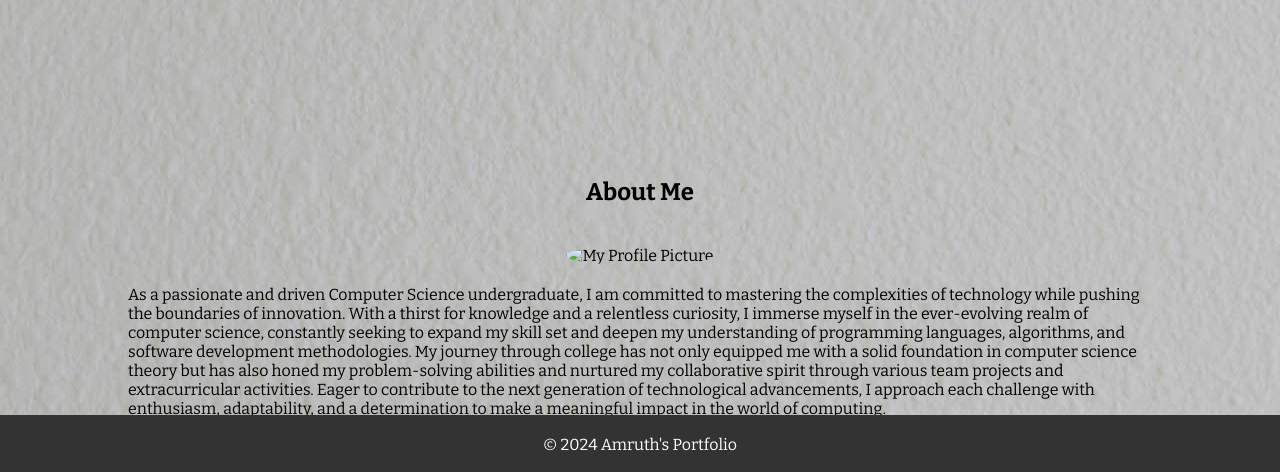
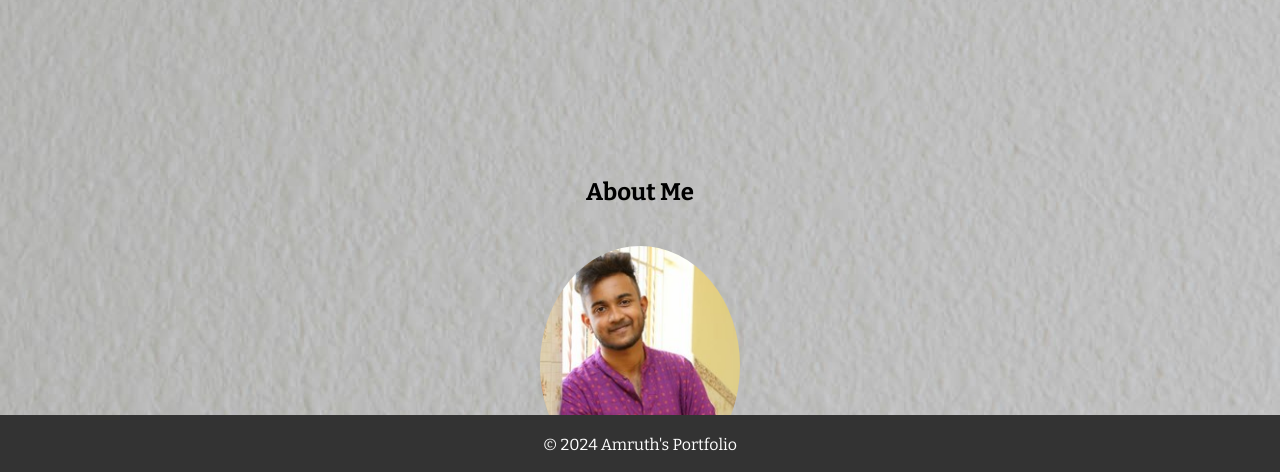
Before and after one commit to amruthkannan/PRODIGY_WD_04, a plain HTML site: page index.html in a window 1280 px wide. Shown: the part 326-798 px from the top of the page. Drawn offline with nearby package versions, Linux system fonts and the light colour scheme; files whose address does not match are found by name; a web font is replaced by a local one.

Commit message:
Update index.html

```diff
--- a/index.html
+++ b/index.html
@@ -36,7 +36,7 @@
           <div class="container">
               <h2>About Me</h2>
               <div class="profile-picture">
-                <img src="amruth.jpg" alt="My Profile Picture" class="mypfp">
+                <img src="images/amruth.jpg" alt="My Profile Picture" class="mypfp">
             </div>
             <p>As a passionate and driven Computer Science undergraduate, I am committed to mastering the complexities of technology while pushing the boundaries of innovation. With a thirst for knowledge and a relentless curiosity, I immerse myself in the ever-evolving realm of computer science, constantly seeking to expand my skill set and deepen my understanding of programming languages, algorithms, and software development methodologies. My journey through college has not only equipped me with a solid foundation in computer science theory but has also honed my problem-solving abilities and nurtured my collaborative spirit through various team projects and extracurricular activities. Eager to contribute to the next generation of technological advancements, I approach each challenge with enthusiasm, adaptability, and a determination to make a meaningful impact in the world of computing.</p>
         </div>
```
